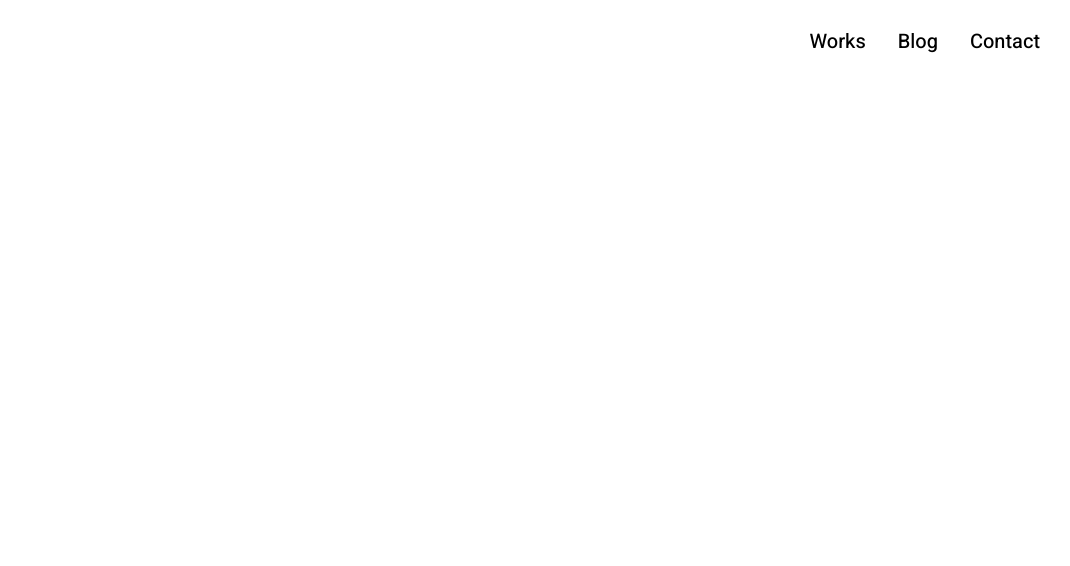
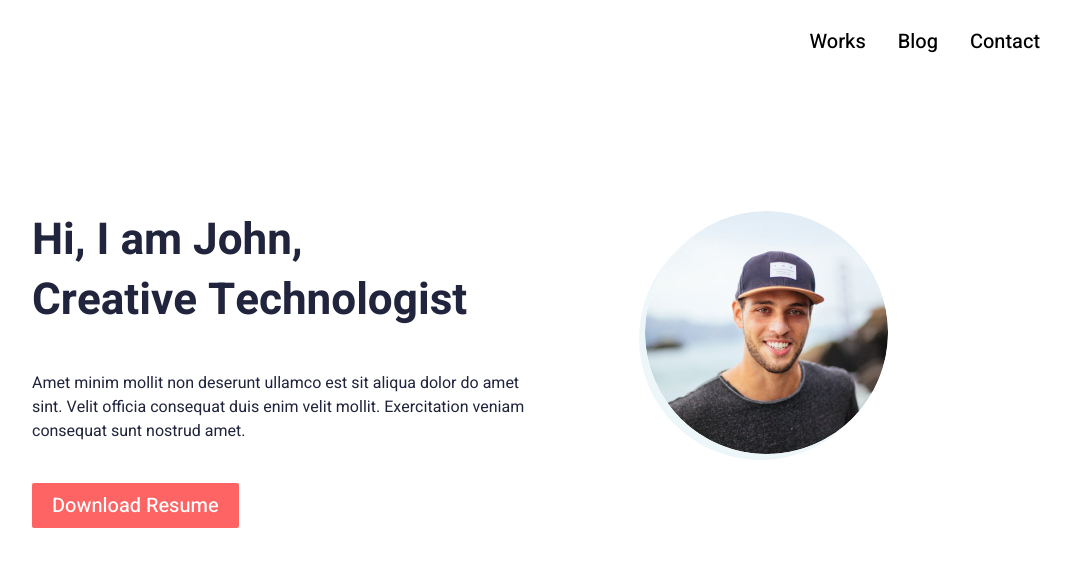
Before and after one commit to SeregaLSA/practic, a plain HTML site: page index.html in a window 1280 px wide. Shown: the whole page, without its empty margins (180-1250 px from the left). Drawn offline with Linux system fonts and the light colour scheme.

Commit message:
block author

```diff
--- a/css/main.css
+++ b/css/main.css
@@ -7,6 +7,12 @@
 }
 body {
     font-family: 'Heebo', sans-serif;
+    color: #21243D;
+}
+/* Обертка */
+.wrapper {
+    margin: 0 auto;
+    width: 856px;
 }
 
 /* Меню */
@@ -29,3 +35,52 @@ body {
     font-size: 20px;
     font-weight: 500;
 }
+
+/* Блок с АВТОРОМ) */
+.author {
+    margin-top: 128px;
+    margin-bottom: 72px;
+}
+.author .wrapper {
+    overflow: hidden;
+}
+.author__info {
+    float: left;
+    width: calc(100% - 243px);
+    padding-right: 115px;
+}
+
+.author__avatar {
+    float: right;
+    width: 243px;
+}
+.author__avatar img {
+    width: 100%;
+    border-radius: 50%;
+    box-shadow: -6px 6px 0px #EDF7FA;
+}
+.author__title {
+    font-size: 44px;
+    font-weight: 700;
+    line-height: 136%;
+    margin-bottom: 40px;
+}
+.author__text {
+    font-size: 16px;
+    line-height: 150%;
+    margin-bottom: 40px;
+}
+
+/* button */
+.button {
+    color: #fff;
+    background-color: #FF6464;
+    border-radius: 2px;
+    display: inline-block;
+    padding: 8px 20px;
+    font-size: 20px;
+    font-weight: 500;
+    text-decoration: none;
+    border: none;
+    cursor: pointer;
+}
--- a/index.html
+++ b/index.html
@@ -17,5 +17,25 @@
         </ul>
     </div>
     <!--End шапка-->
+    <!-- Первый экран -->
+    <div class="author">
+        <div class="wrapper">
+            <div class="author__info">
+                <div class="author__title">
+                    Hi, I am John, Creative&nbsp;Technologist
+                </div>
+                <div class="author__text">
+                    Amet minim mollit non deserunt ullamco est sit aliqua dolor do amet sint. Velit officia consequat duis enim velit mollit. Exercitation veniam consequat sunt nostrud amet.
+                </div>
+                <div class="button">
+                    Download Resume
+                </div>
+            </div>
+            <div class="author__avatar">
+                <img src="img/author_avatar.png" alt="author">
+            </div>
+        </div>
+    </div>
+    <!-- END первый экран -->
 </body>
 </html>
```
Also changed, not shown: img/author_avatar.png (added).
